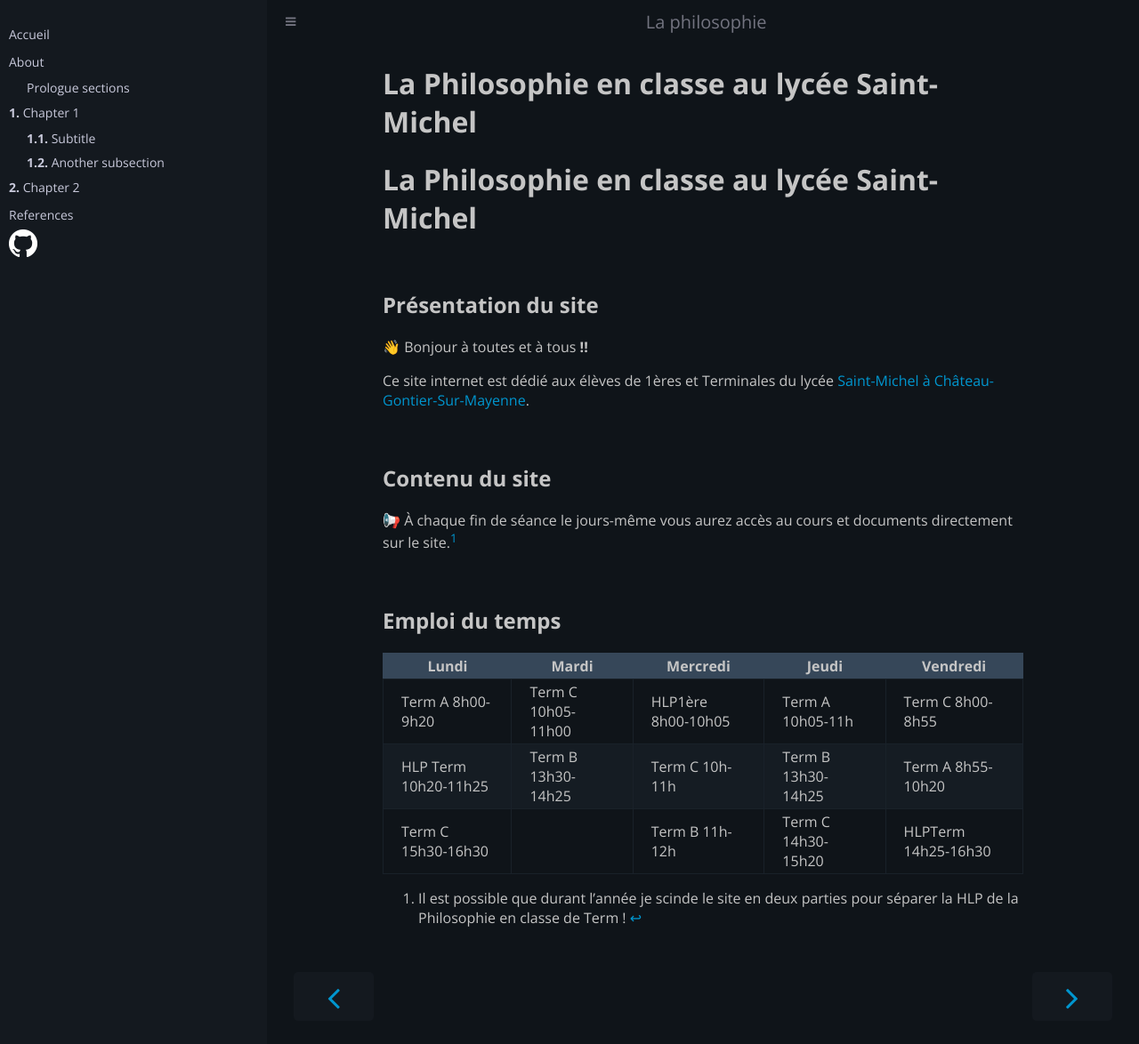
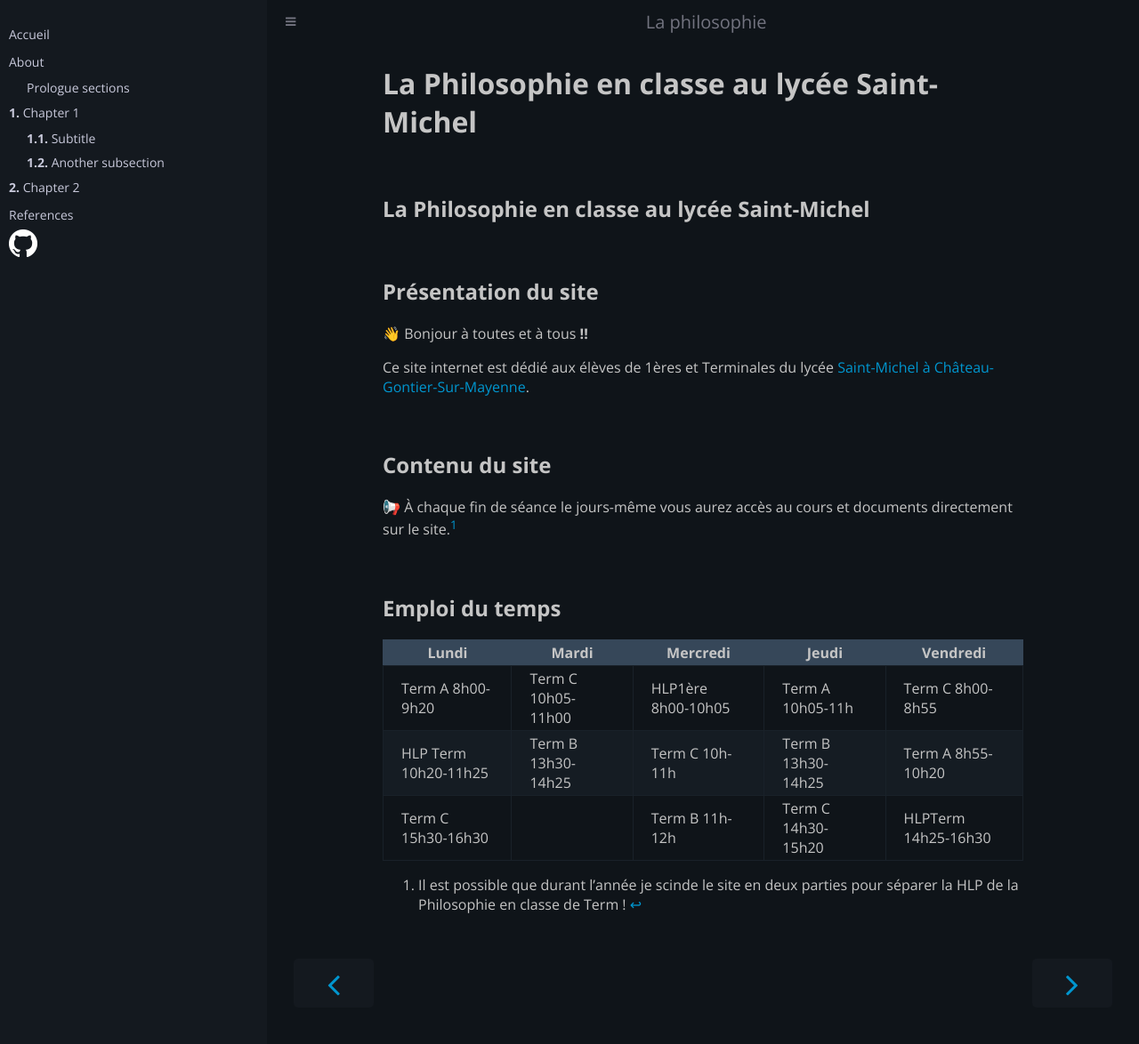
Before and after one commit to la-philosophie/cours, a Jekyll site: the page built from index.md, in a window 1280 px wide and 1198 px high. Shown: the top 1174 px of the window at 89% size. Built offline with Jekyll 4.4.1, drawn with Linux system fonts in a browser that asks for light colours; our own code applies the rules of GitHub Pages for plain Markdown files.

```diff
--- a/index.md
+++ b/index.md
@@ -1,4 +1,4 @@
-# La Philosophie en classe au lycée Saint-Michel
+## La Philosophie en classe au lycée Saint-Michel
 
 ## Présentation du site
 
```
